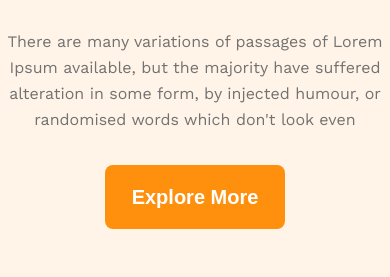
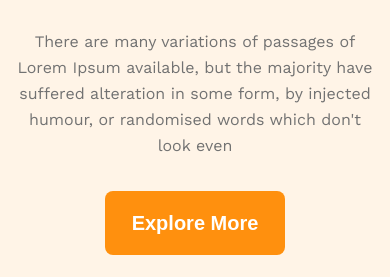
Before and after one commit to kawsarturjo/g3-architects-website, a plain HTML site: page index.html in a window 390 px wide. Shown: the part 530-807 px from the top of the page. Drawn offline with nearby package versions, Linux system fonts and the light colour scheme.

Commit message:
responsive mobile device code updated 2

```diff
--- a/css-style/mediaquery.css
+++ b/css-style/mediaquery.css
@@ -8,6 +8,10 @@
     }
     .banner{
         width: 100%;
+    }
+    .banner p{
+        padding-left: 10px;
+        padding-right: 10px;
     }
     .banner h1{
         font-size: 50px;
```
